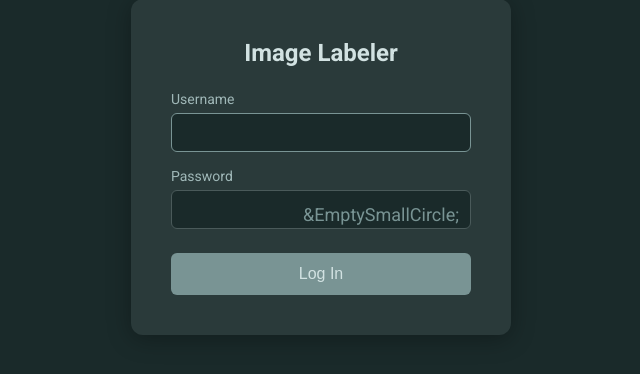
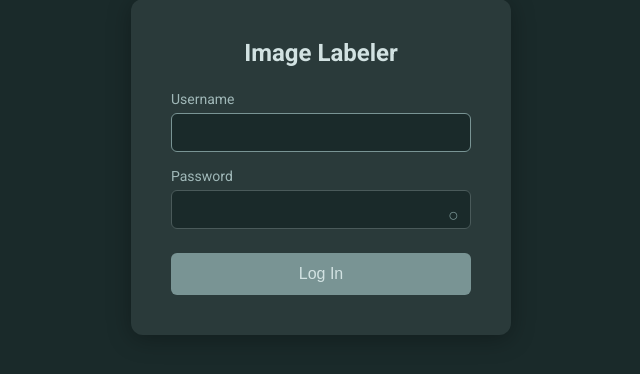
Before and after one commit to clipartmonster/image_labeler, a Django app: template image_labeler/templates/registration/login.html in a window 1280 px wide. Shown: the part 233-607 px from the top of the page, without its empty margins (319-959 px from the left). Run offline with Django 5.2, Linux system fonts and the light colour scheme; the template is opened without the code that fills it, so the values that code supplies are empty.

Commit message:
login password fix

```diff
--- a/image_labeler/templates/registration/login.html
+++ b/image_labeler/templates/registration/login.html
@@ -97,7 +97,7 @@
             <div style="position:relative;">
                 <input type="password" name="password" id="id_password" required style="padding-right:44px;">
                 <span onclick="var p=document.getElementById('id_password');if(p.type==='password'){p.type='text';this.textContent='\u25CF';}else{p.type='password';this.textContent='\u25CB';}"
-                      style="position:absolute;right:12px;top:50%;transform:translateY(-65%);cursor:pointer;color:#799494;font-size:18px;user-select:none;">&EmptySmallCircle;</span>
+                      style="position:absolute;right:12px;top:50%;transform:translateY(-65%);cursor:pointer;color:#799494;font-size:18px;user-select:none;">&#9675;</span>
             </div>
 
             <button type="submit">Log In</button>
```
